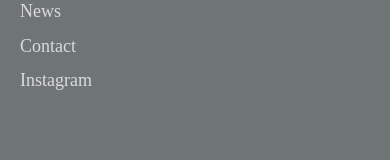
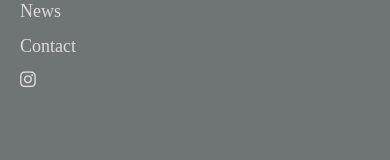
Before and after one commit to Naked-friends82/20210815_osang, a React (Create React App) app: page /contact in a window 390 px wide. Both pictures are taken after a click on the icon 369 px from the left and 26 px from the top of the page. Shown: the part 176-336 px from the top of the page. Built offline with nearby package versions, Linux system fonts and the light colour scheme.

Commit message:
only insta favicon

```diff
--- a/src/components/Navig.js
+++ b/src/components/Navig.js
@@ -33,8 +33,8 @@ const Navig = () => {
           <Link className="link" to="/news" onClick={navigVisi? showNav: nothing} >News</Link>
           <Link className="link" to="/contact" onClick={navigVisi? showNav: nothing} >Contact</Link>
           <a className="link favicon" href="https://www.instagram.com/osangmin_studio/">
-            <span className="mobile insta_mobile">Instagram</span>
-            <i className="fab fa-instagram insta_web" />
+            {/* <span className="mobile insta_mobile">Instagram</span> */}
+            <i className="fab fa-instagram insta_mobile" />
           </a>
           <div className="nav_back"></div>
         </div>
--- a/src/style/mobile/navig_mobile.css
+++ b/src/style/mobile/navig_mobile.css
@@ -37,9 +37,6 @@
     padding: 4px;
     margin-left: 0px;
     z-index: 3;
-  }
-  .insta_web {
-    display: none;
   }
   .insta_mobile {
     display: inline;
@@ -99,9 +96,6 @@
     margin-left: 0px;
     z-index: 3;
   }
-  .insta_web {
-    display: none;
-  }
   .insta_mobile {
     display: inline;
     position: relative;
--- a/src/style/web/navig.css
+++ b/src/style/web/navig.css
@@ -26,13 +26,12 @@
   margin-left: 4px;
   margin-right: 0px;
 }
-.insta_web {
+/* .insta_web {
   display: inline;
 }
 .insta_mobile {
   display: none;
-}
+} */
 .nav_back {
   display: none;
 }
-/* ---------- */
```
